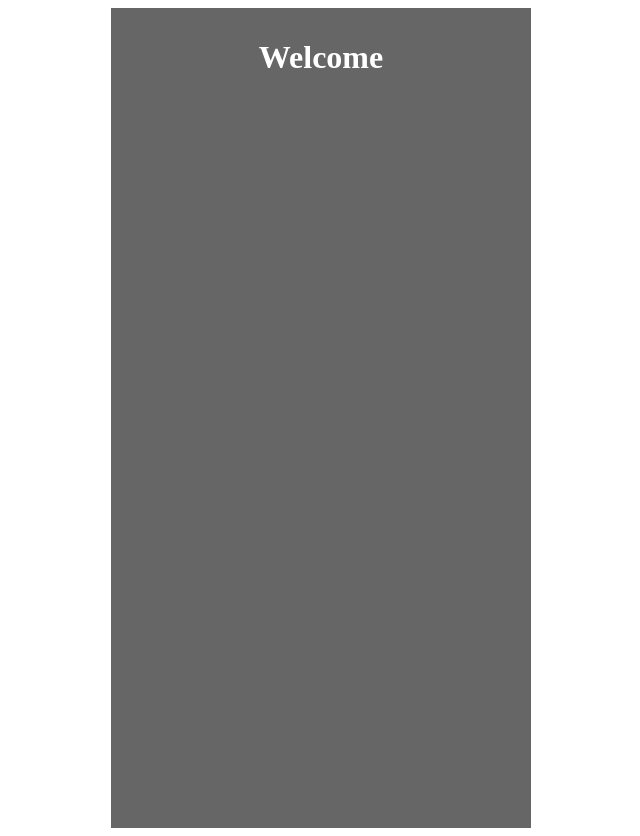
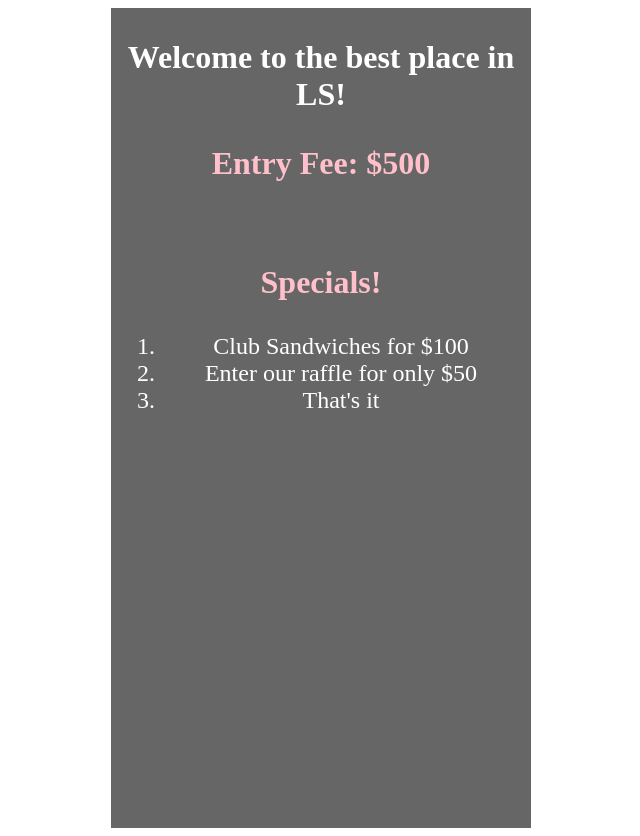
Before and after one commit to AndrewB18/AndrewB18.github.io, a plain HTML site: page sign.html in a window 1280 px wide. Shown: the whole page, without its empty margins (319-959 px from the left). Drawn offline with Linux system fonts and the light colour scheme.

Commit message:
Add files via upload

```diff
--- a/sign.html
+++ b/sign.html
@@ -3,7 +3,16 @@
 <body style='background-color:transparent;'>
 
 <div style='background-color:rgba(0,0,0,0.6); width:400px; height:800px; text-align:center; padding:10px; margin: auto;'>
-<h1 style='color:#fff;'>Welcome</h1>
+<h1 style='color:#fff;'>Welcome to the best place in LS!</h1>
+<p style='color:pink; font-weight:bold; font-size:2em;'>Entry Fee: $500</p>
+
+<br>
+<p style='color:pink; font-weight:bold; font-size:2em;'>Specials!</p>
+<ol style='color:#fff; font-size:1.5em;'>
+<li>Club Sandwiches for $100</li>
+<li>Enter our raffle for only $50</li>
+<li>That's it</li>
+</ol>
 </div>
 
 
```
